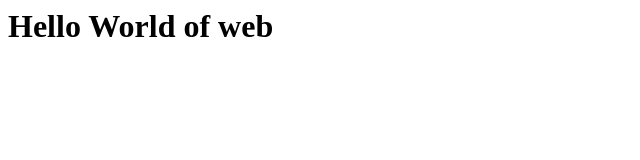
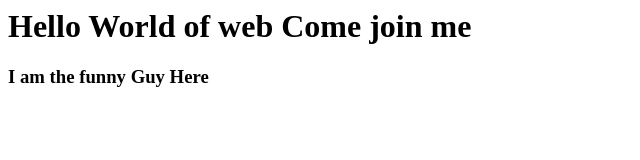
Before and after one commit to hero78/Vue3Learning, a plain HTML site: page index.html in a window 1280 px wide. Shown: the whole page, without its empty margins (0-640 px from the left). Drawn offline with nearby package versions, Linux system fonts and the light colour scheme.

Commit message:
Handling Vue binding

```diff
--- /dev/null
+++ b/app.js
@@ -0,0 +1,5 @@
+const app = Vue.createApp({
+    template: '<h3> I am the funny Guy Here </h3>'
+})
+
+app.mount('#app')
--- a/index.html
+++ b/index.html
@@ -4,8 +4,13 @@
     <meta http-equiv="X-UA-Compatible" content="IE=edge">
     <meta name="viewport" content="width=device-width, initial-scale=1.0">
     <title>Home</title>
+    <script src="https://unpkg.com/vue@3.2.20"></script>
 </head>
 <body>
-    <h1>Hello World of web</h1>
+    <h1>Hello World of web Come join me</h1>
+    <div id="app">
+
+    </div>
 </body>
+<script src="app.js"></script>
 </html>
```
